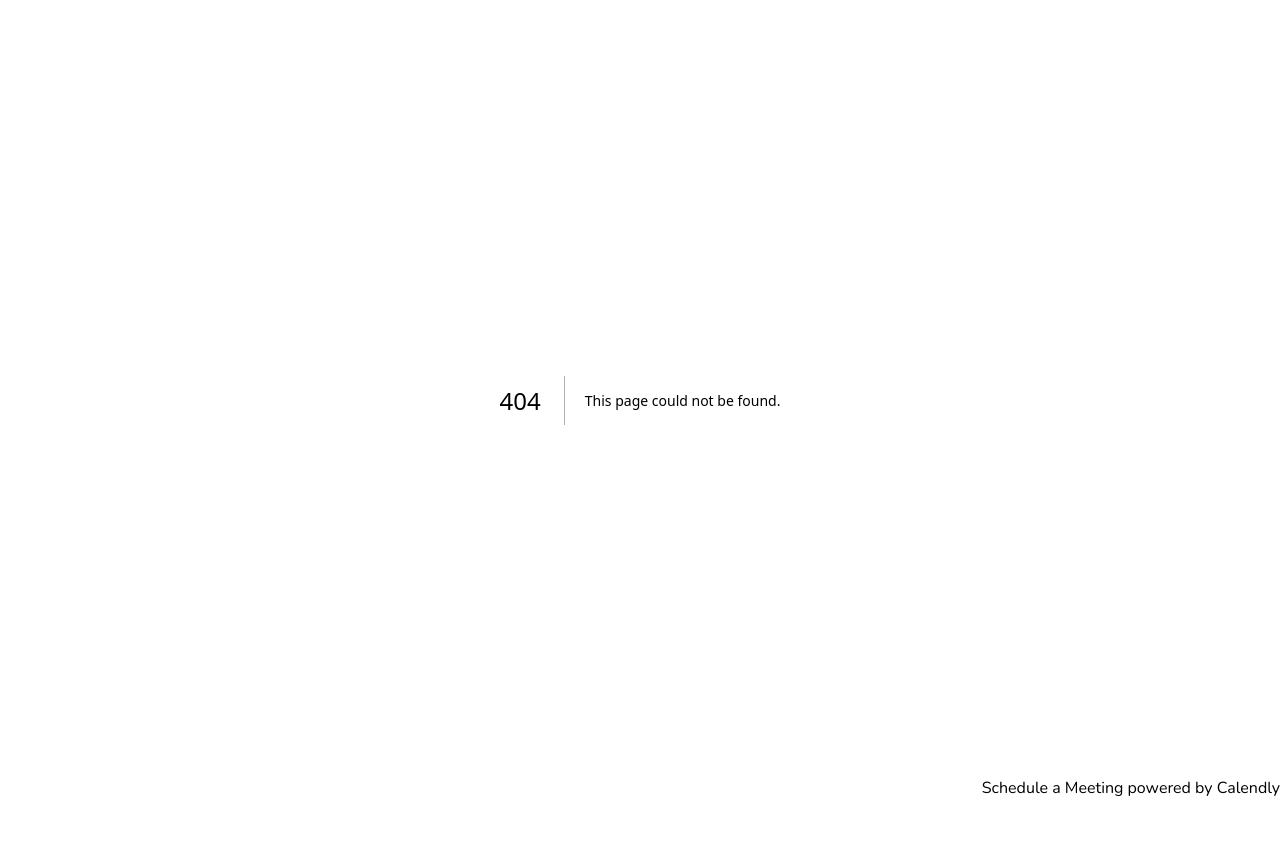
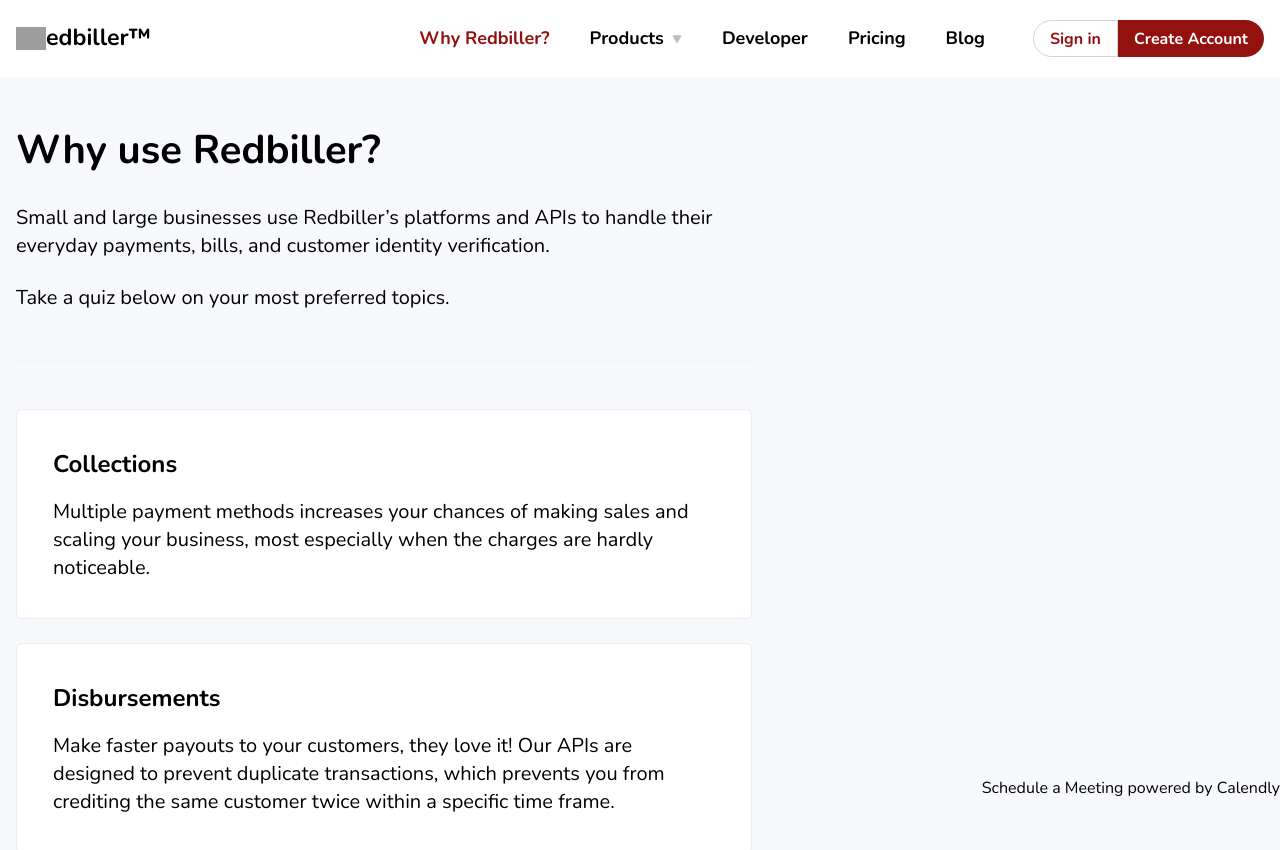
Before and after one commit to Philip-Nwabuwa/redbiller-clone-task, a Next.js app: page /why-redbiller in a window 1280 px wide. Before the commit this address had no page. Shown: the top 850 px of the page. Before the commit the page ends 800 px from the top, so only its background shows below. Built offline with nearby package versions, Linux system fonts and the light colour scheme; grey boxes are pictures that could not be loaded.

Commit message:
Chore: Added why-redbiller page and faq component.

```diff
--- /dev/null
+++ b/src/app/why-redbiller/page.tsx
@@ -0,0 +1,20 @@
+import Faq from "@/components/common/Faq";
+import Footer from "@/components/common/Footer";
+import Golive from "@/components/common/Golive";
+import Navbar from "@/components/common/Navbar";
+import Main from "@/components/module/why-redbiller/Main";
+import React from "react";
+
+const page = () => {
+  return (
+    <div>
+      <Navbar />
+      <Main />
+      <Faq />
+      <Golive />
+      <Footer />
+    </div>
+  );
+};
+
+export default page;
--- /dev/null
+++ b/src/components/common/Faq.tsx
@@ -0,0 +1,88 @@
+import Link from "next/link";
+
+const Questions = [
+  {
+    question: "How much does it cost to integrate Redbiller?",
+    answer: "Integration is free and always will be. ",
+  },
+  {
+    question: "How soon do I get settled?",
+    answer:
+      "Settlements are posted to your Nigerian bank account upon verification. ",
+  },
+  {
+    question: "Who bears the service charge for collections?",
+    answer:
+      "By default, Redbiller charges the merchants. However, we'll always attach our service charge to details when notifying you of every payment you receive. ",
+  },
+  {
+    question: "Can my company request a custom pricing?",
+    answer: (
+      <>
+        Yes, such provision is available. It is, however, subject to some
+        factors. Please{" "}
+        <span style={{ color: "#93120f", fontWeight: "700" }}>
+          contact Sales
+        </span>{" "}
+        to learn more.,
+      </>
+    ),
+  },
+  {
+    question: "Can I see my wallet statements at a glance?",
+    answer: (
+      <>
+        Yes, either from your{" "}
+        <span style={{ color: "#93120f", fontWeight: "700" }}>account</span> or
+        through an{" "}
+        <span style={{ color: "#93120f", fontWeight: "700" }}>API call</span>.
+      </>
+    ),
+  },
+];
+
+const Faq = () => {
+  return (
+    <section className="container py-[120px] flex flex-col justify-center items-center">
+      <div className="max-w-[616px] w-full">
+        <h3 className="text-[54px] leading-[3.5rem] mb-6 font-bold text-center">
+          Frequently Asked Questions
+        </h3>
+        <p className="text-xl text-center mb-[75px]">
+          We've collated a few most frequently asked questions from merchants.{" "}
+          <Link
+            href="mailto:sales@redbiller.email"
+            className="text-[#93120f] font-bold"
+          >
+            Contact Sales
+          </Link>{" "}
+          if yours perhaps isn't included.
+        </p>
+        <div>
+          {Questions.map((question, index) => {
+            return (
+              <div key={index} className="my-[40px]">
+                <h4 className="font-bold text-[1.75rem] mb-4">
+                  {question.question}
+                </h4>
+                <p className="mb-6 text-xl">{question.answer}</p>
+              </div>
+            );
+          })}
+        </div>
+
+        <p className="mt-12 bg-[#EAEDF2] px-6 py-3 rounded-md flex justify-center items-center gap-1">
+          Still have unanswered questions?
+          <Link
+            href="mailto:sales@redbiller.email"
+            className="text-[#93120f] font-bold"
+          >
+            Get in touch with Sales
+          </Link>
+        </p>
+      </div>
+    </section>
+  );
+};
+
+export default Faq;
--- a/src/components/common/Navbar.tsx
+++ b/src/components/common/Navbar.tsx
@@ -6,6 +6,7 @@
 import { AlignJustify, X } from "lucide-react";
 import { useEffect, useRef, useState } from "react";
 import Icons from "./Icons";
+import Link from "next/link";
 
 const Navbar = () => {
   const [isOpen, setIsOpen] = useState(false);
@@ -45,7 +46,7 @@
         <div className="lg:flex hidden items-center gap-8">
           <ul className="flex items-center space-x-2 font-bold text-[18px]">
             <li className="text-[#93110f] hover:text-black px-4">
-              Why Redbiller?
+              <Link href={"/why-redbiller"}>Why Redbiller?</Link>
             </li>
             <li ref={dropdownRef} className="flex group px-4 cursor-pointer">
               <button
--- /dev/null
+++ b/src/components/module/why-redbiller/Main.tsx
@@ -0,0 +1,70 @@
+const Quiz = [
+  {
+    Topic: "Collections",
+    answer:
+      "Multiple payment methods increases your chances of making sales and scaling your business, most especially when the charges are hardly noticeable.",
+  },
+  {
+    Topic: "Disbursements",
+    answer:
+      "Make faster payouts to your customers, they love it! Our APIs are designed to prevent duplicate transactions, which prevents you from crediting the same customer twice within a specific time frame.",
+  },
+  {
+    Topic: "Integration",
+    answer:
+      "Integrate seamlessly with our test environment. No real money required. Keep it for when it really matters.",
+  },
+  {
+    Topic: "Pricing",
+    answer:
+      "Knowing exactly what you pay on every transaction helps you to plan better for the future. Besides, balancing your books gets easier!",
+  },
+  {
+    Topic: "Security",
+    answer:
+      "Redbiller adheres strictly to industry standards and sometimes, go beyond those standards to improve your trust in us. And everyday, we look for ways to serve you better.",
+  },
+  {
+    Topic: "Settlement",
+    answer:
+      "Because we understand that you need funds to immediately process orders, Redbiller issues instant settlements, making funds available for withdrawal at the instant they were paid.",
+  },
+  {
+    Topic: "Verification",
+    answer: `Redbiller helps you separate the "wheats from the weeds", which ultimately makes you sleep soundly at night while putting your business on autopilot.`,
+  },
+];
+
+const Main = () => {
+  return (
+    <section className="bg-[#f8f9fd]">
+      <div className="container flex flex-col py-[120px]">
+        <h1 className="font-bold text-[2.5rem] mb-6">Why use Redbiller?</h1>
+        <p className="text-xl mb-6 w-full max-w-[736px]">
+          Small and large businesses use Redbiller’s platforms and APIs to
+          handle their everyday payments, bills, and customer identity
+          verification.
+        </p>
+        <p className="text-xl">
+          Take a quiz below on your most preferred topics.
+        </p>
+        <div className="py-12 ">
+          <div className="w-full max-w-[736px] h-[1px] bg-[#f2f5f9]"></div>
+        </div>
+        <div className="w-full max-w-[736px] flex flex-col gap-6">
+          {Quiz.map((item, index) => (
+            <div
+              className="bg-white border border-solid border-[#EAEDF2] rounded-md p-9 hover:shadow-2xl hover:translate-y-[-0.5rem] transition-ease-in-out duration-200"
+              key={index}
+            >
+              <h2 className="font-bold text-[1.5rem] mb-4">{item.Topic}</h2>
+              <p className="text-xl">{item.answer}</p>
+            </div>
+          ))}
+        </div>
+      </div>
+    </section>
+  );
+};
+
+export default Main;
```
